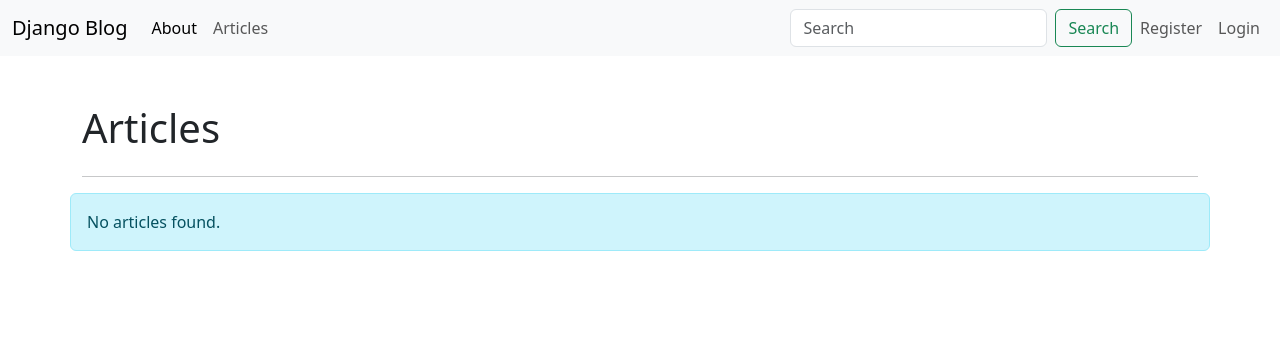
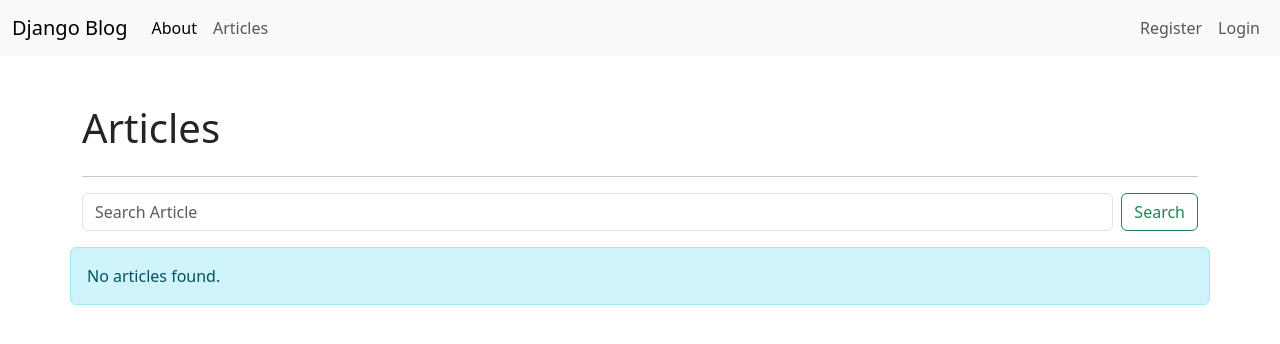
Before and after one commit to barisertugrul/djangoBlog, a Django app: page /articles/ in a window 1280 px wide. Shown: the top 344 px of the page. Run offline with Django 5.2, Linux system fonts and the light colour scheme; data that the repository does not hold is empty; some libraries are stand-ins or nearby versions.

Commit message:
Added search functionality to the articles page

```diff
--- a/article/views.py
+++ b/article/views.py
@@ -9,8 +9,15 @@ from .forms import ArticleForm
 # Create your views here.
 
 def articles(request):
+    keyword = request.GET.get('keyword')
+    if keyword:
+        articles = Article.objects.filter(title__contains=keyword)
+    else:
+        articles = Article.objects.all()
+
     context = {
-        'articles': Article.objects.all()
+        'articles': articles,
+        'keyword': keyword
     }
     return render(request, 'articles.html', context)
 
--- a/templates/articles.html
+++ b/templates/articles.html
@@ -5,6 +5,12 @@
     <hr>
 
     <div class="row">
+
+        <form class="d-flex mb-3" role="search">
+            {% csrf_token %}
+            <input name="keyword" class="form-control me-2" type="search" placeholder="Search Article" aria-label="Search" value="{{ request.GET.keyword }}">
+            <button class="btn btn-outline-success" type="submit">Search</button>
+        </form>
         {% if articles %}
         {% for article in articles %}
         <div class="col-lg-4 mb-4">
--- a/templates/includes/navbar.html
+++ b/templates/includes/navbar.html
@@ -13,10 +13,12 @@
             <a class="nav-link" href="/articles">Articles</a>
           </li>
         </ul>
-        <form class="d-flex" role="search">
-          <input class="form-control me-2" type="search" placeholder="Search" aria-label="Search">
-          <button class="btn btn-outline-success" type="submit">Search</button>
-        </form>
+        <!--
+          <form class="d-flex" role="search">
+            <input class="form-control me-2" type="search" placeholder="Search" aria-label="Search">
+            <button class="btn btn-outline-success" type="submit">Search</button>
+          </form>
+        -->
         <ul class="navbar-nav ml-auto">
           {% if request.user.is_authenticated %}
             <li class="nav-item">
```
